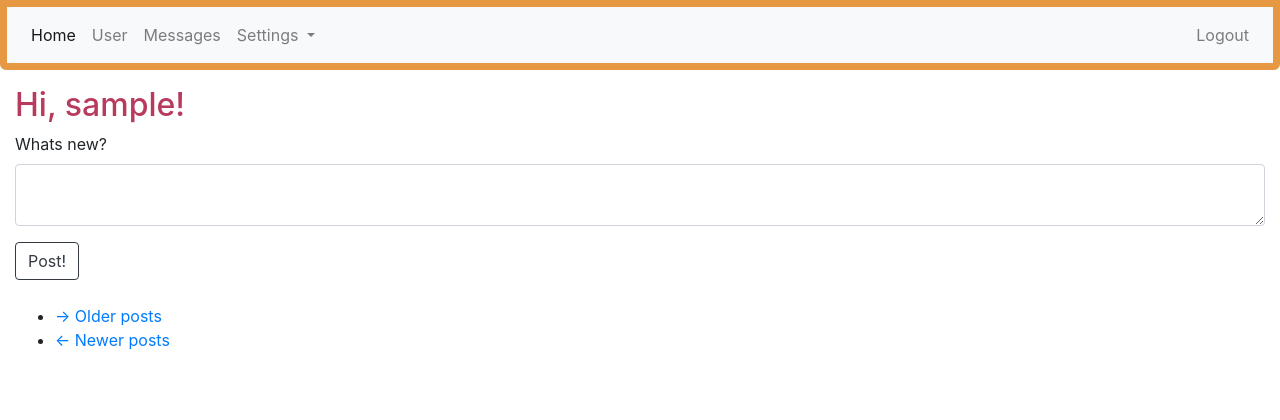
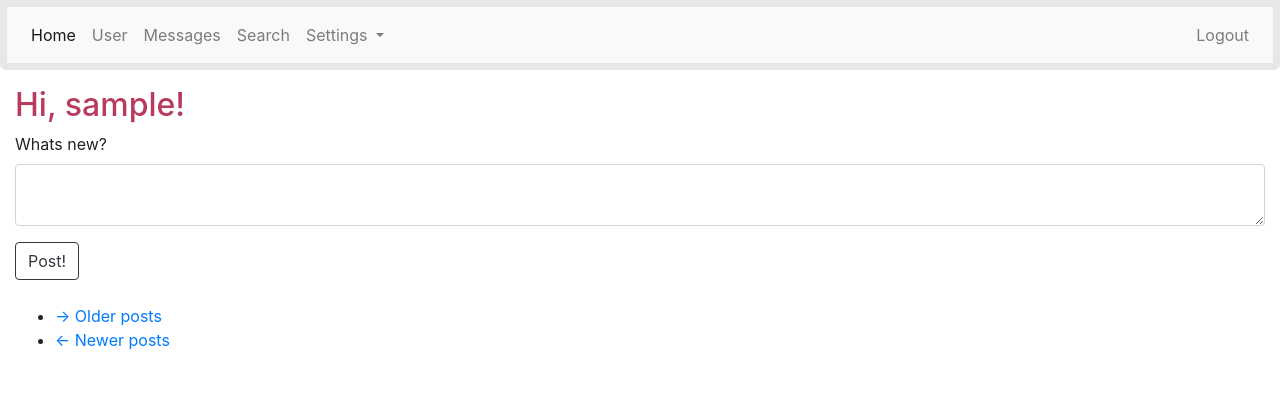
Before and after one commit to SLDem/MySNSite, a Flask app: page / in a window 1280 px wide. Shown: the top 420 px of the page. Run offline with Flask 2, Linux system fonts and the light colour scheme; the visitor is signed in with stand-in values (Sample User, id 1); data comes from the database, SQL or seed files in the repository; both versions use the stored data as it was after the commit; data that the repository does not hold is empty; some libraries are stand-ins or nearby versions.

Commit message:
Added search tab and fun

```diff
--- a/app/__init__.py
+++ b/app/__init__.py
@@ -6,6 +6,7 @@ from flask_login import LoginManager
 from flask_wtf.csrf import CSRFProtect
 from flask_moment import Moment
 from flask_avatars import Avatars
+
 import os
 
 
@@ -20,6 +21,7 @@ csrf.init_app(app)
 moment = Moment(app)
 avatars = Avatars(app)
 
+
 APP_ROOT = os.path.dirname(os.path.abspath(__file__))
 UPLOAD_FOLDER = os.path.join(APP_ROOT, r'static')
 ALLOWED_EXTENSIONS = {'jpg'}
@@ -32,8 +34,9 @@ app.config['SECRET_KEY'] = 'super_secret_key'
 app.config['SQLALCHEMY_DATABASE_URI'] = os.environ.get("DATABASE_URL") or "sqlite:///" + os.path.join(basedir, "app.db")
 app.config['SQLALCHEMY_TRACK_MODIFICATIONS'] = False
 app.config['UPLOAD_FOLDER'] = UPLOAD_FOLDER
+
+
 db = SQLAlchemy(app)
 migrate = Migrate(app, db)
 
-
 from app import routes, models
--- a/app/forms.py
+++ b/app/forms.py
@@ -58,3 +58,8 @@ class CommentForm(FlaskForm):
 class MessageForm(FlaskForm):
     message = TextAreaField("Message: ", validators=[DataRequired()])
     submit = SubmitField("Send")
+
+
+class SearchForm(FlaskForm):
+    request_field = TextAreaField("Search", validators=[DataRequired(), Length(min=1, max=60)])
+    submit = SubmitField("Search")
--- a/app/models.py
+++ b/app/models.py
@@ -3,6 +3,7 @@ from app import db, login
 from werkzeug.security import generate_password_hash, check_password_hash
 from flask_login import UserMixin
 from hashlib import md5
+
 
 followers = db.Table("followers",
                      db.Column('follower_id', db.Integer, db.ForeignKey('user.id')),
--- a/app/routes.py
+++ b/app/routes.py
@@ -1,7 +1,7 @@
 from flask import render_template, flash, redirect, url_for, request
 from app import app, db, ALLOWED_EXTENSIONS
 from app.models import User, Post, Comment, Message
-from app.forms import LoginForm, RegisterForm, EditProfileForm, PostForm, CommentForm, MessageForm
+from app.forms import LoginForm, RegisterForm, EditProfileForm, PostForm, CommentForm, MessageForm, SearchForm
 from flask_login import current_user, login_user, logout_user, login_required
 from werkzeug.utils import secure_filename
 import os
@@ -89,6 +89,17 @@ def private_messages(recipient):
 
     return render_template('private_messages.html', title='Private Messages', recipient=recipient, form=form,
                            messages=messages.items, next_url=next_url, prev_url=prev_url)
+
+
+# search
+@login_required
+@app.route('/search', methods=['GET', 'POST'])
+def search():
+    form = SearchForm()
+    if form.validate_on_submit():
+        result = Post.query.filter(Post.body.like('%' + form.request_field.data + '%'))
+        return render_template('search.html', posts=result, form=form, title='Search Posts')
+    return render_template('search.html', form=form, title='Search Posts')
 
 
 # logging functionality
--- a/app/static/main.css
+++ b/app/static/main.css
@@ -40,7 +40,7 @@
     .navbar_bordered {
     border: 7px solid transparent;
     /* border-image: url('/static/border6.png') 30 round; */
-    border-color: #E69942;
+    border-color: #E7E7E7;
     border-radius: 0 0 6px 6px;
     margin-bottom: 1rem;
     }
@@ -67,7 +67,7 @@
     }
 
     .comment_with_border {
-    border: 4px solid #FD8C46;
+    border: 3px solid #FD8C46;
     padding: 15px;
     padding-bottom: 50px;
     border-radius: 20px;
--- a/app/templates/_post.html
+++ b/app/templates/_post.html
@@ -52,9 +52,9 @@
 
     <!-- Comments -->
     {% for comment in comments %}
-    {% if comment in post.comments %}
-    {% include "_comment.html" %}
-    {% endif %}
+        {% if comment in post.comments %}
+            {% include "_comment.html" %}
+        {% endif %}
     {% endfor %}
 
 
--- a/app/templates/base.html
+++ b/app/templates/base.html
@@ -24,6 +24,9 @@
                         </li>
                         <li class="nav-item">
                             <a class="nav-link" href="{{url_for('messages') }}">Messages</a>
+                        </li>
+                         <li class="nav-item">
+                            <a class="nav-link" href="{{url_for('search') }}">Search</a>
                         </li>
                         <li class="nav-item dropdown">
                             <a class="nav-link dropdown-toggle" href="#" id="navbarDropdown" role="button" data-toggle="dropdown" aria-haspopup="true" aria-expanded="false">
--- a/requirements.txt
+++ b/requirements.txt
@@ -12,6 +12,7 @@ Flask-Table==0.5.0
 Flask-Migrate==2.5.2
 Flask-SQLAlchemy==2.4.1
 Flask-WTF==0.14.3
+Flask-WhooshAlchemy==0.56
 
 
 # Automated tests
```
Also changed, not shown: app/templates/search.html (added, +14 -0 lines), app/app.db.
